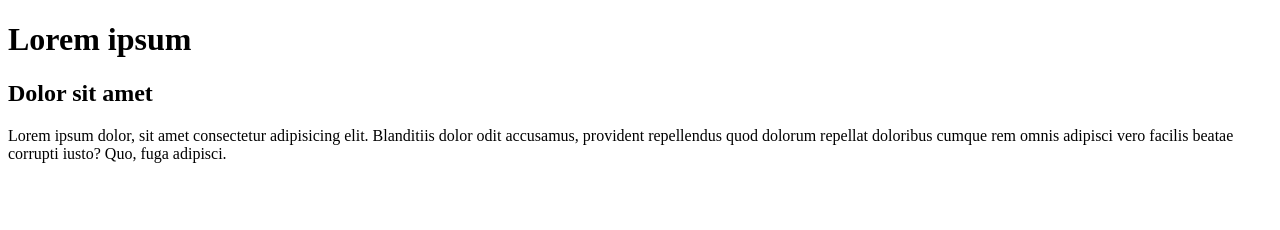
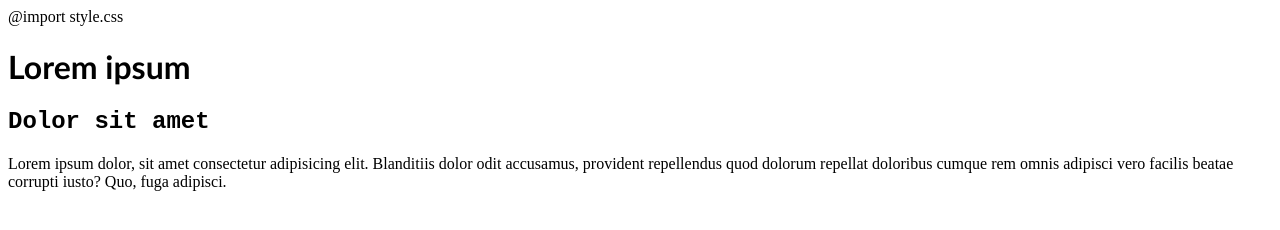
Before and after one commit to 64r3th/Workflow-Project, a plain HTML site: page index.html in a window 1280 px wide. Drawn offline with Linux system fonts and the light colour scheme.

Commit message:
modify index.html, style.css, README.md Mon, Aug 19, 2024  1:44:28 PM

```diff
--- a/index.html
+++ b/index.html
@@ -1,8 +1,10 @@
 <!DOCTYPE html>
 <html>
+    @import style.css
 <head>
     <meta charset="UTF-8" />
     <title>Lorem ipsum</title>
+    <link rel="stylesheet" href="style.css">
     </head>
 <body>
     <h1>Lorem ipsum</h1>
--- a/style.css
+++ b/style.css
@@ -3,3 +3,6 @@ h1 {
     color: black;
     font-family: 'Trebuchet MS', 'Lucida Sans Unicode', 'Lucida Grande', 'Lucida Sans', Arial, sans-serif;
 }
+h2 {
+    font-family: 'Courier New', Courier, monospace;
+}
```
Also changed, not shown: 1 other file.
